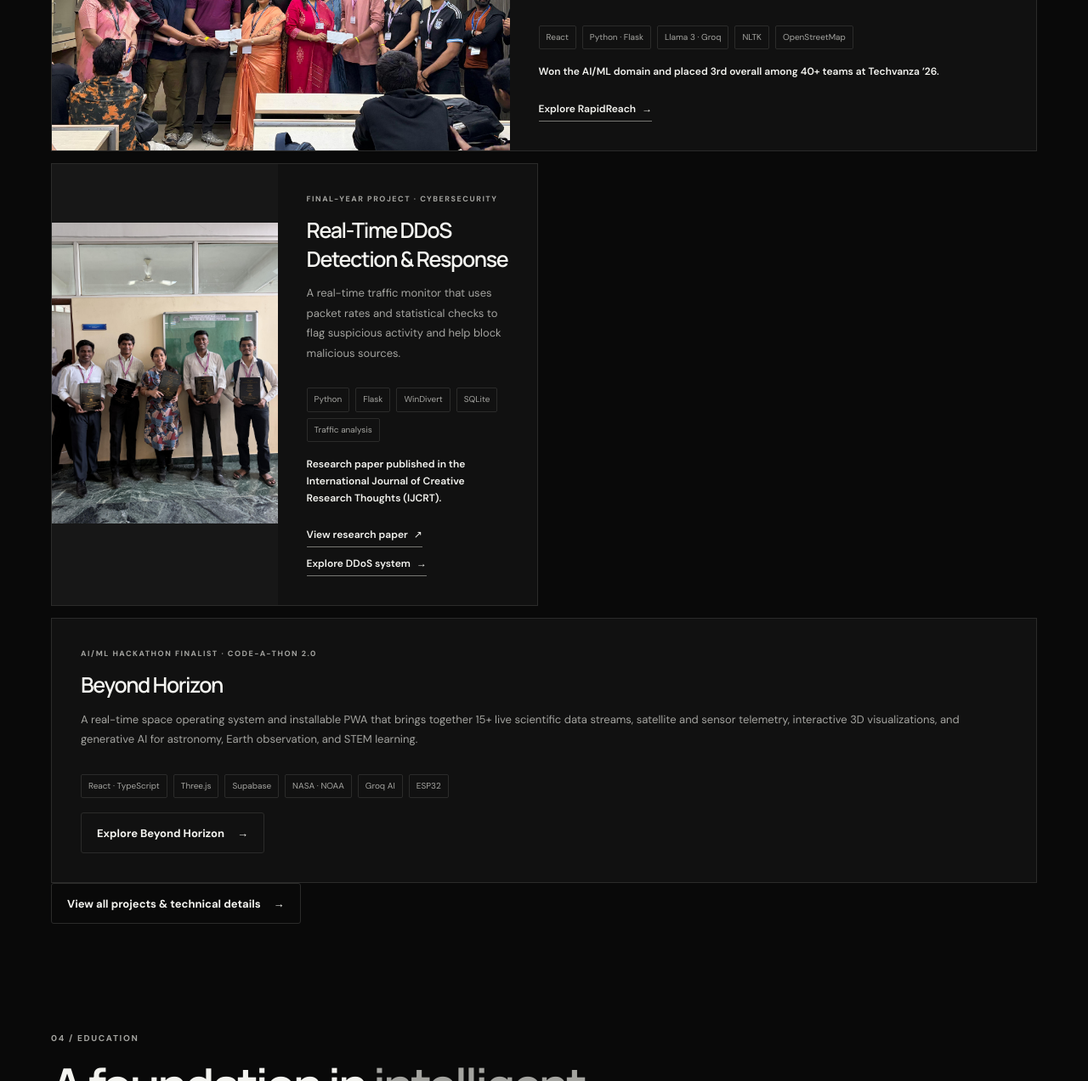
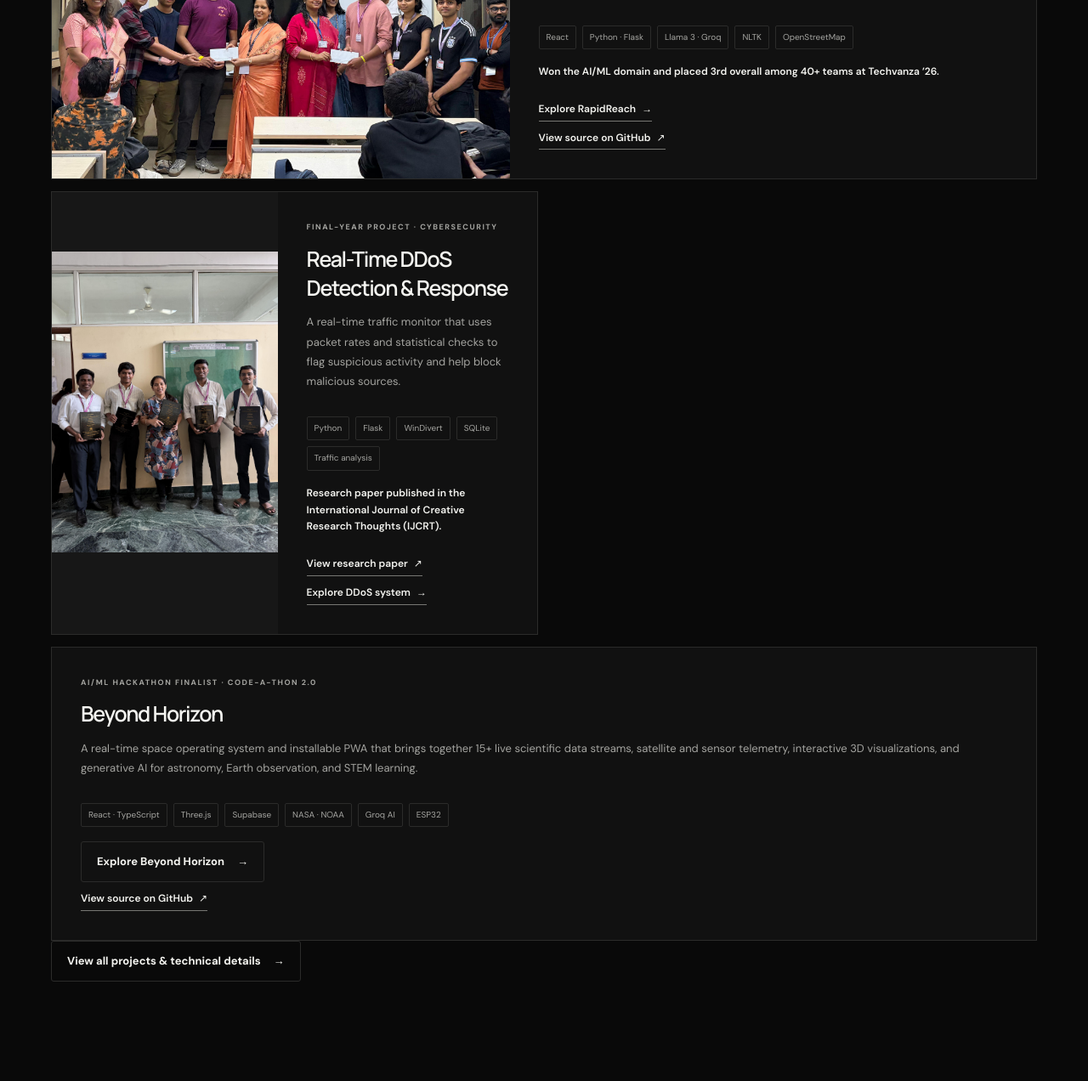
Before and after one commit to sohamrane10/My-Portfolio, a plain HTML site: page index.html in a window 1280 px wide. Shown: the part 3801-5073 px from the top of the page at 85% size. Drawn offline with Linux system fonts and the light colour scheme.

Commit message:
Link RapidReach and Beyond Horizon repositories
Co-authored-by: Copilot App <223556219+Copilot@users.noreply.github.com>

```diff
--- a/index.html
+++ b/index.html
@@ -188,6 +188,7 @@
                         <div class="tag-list"><span>React</span><span>Python · Flask</span><span>Llama 3 · Groq</span><span>NLTK</span><span>OpenStreetMap</span></div>
                         <p class="project-result">Won the AI/ML domain and placed 3rd overall among 40+ teams at Techvanza ’26.</p>
                         <a class="text-link" href="projects.html#rapidreach">Explore RapidReach <span aria-hidden="true">→</span></a>
+                        <a class="text-link" href="https://github.com/sohamrane10/RapidReach" target="_blank" rel="noopener noreferrer">View source on GitHub <span aria-hidden="true">↗</span></a>
                     </div>
                 </article>
                 <article class="project-card project-with-image" id="ddos" data-reveal>
@@ -209,6 +210,7 @@
                         <p>A real-time space operating system and installable PWA that brings together 15+ live scientific data streams, satellite and sensor telemetry, interactive 3D visualizations, and generative AI for astronomy, Earth observation, and STEM learning.</p>
                         <div class="tag-list"><span>React · TypeScript</span><span>Three.js</span><span>Supabase</span><span>NASA · NOAA</span><span>Groq AI</span><span>ESP32</span></div>
                         <a class="button button-secondary" href="projects.html#beyond-horizon">Explore Beyond Horizon <span aria-hidden="true">→</span></a>
+                        <a class="text-link" href="https://github.com/sohamrane10/beyond-horizon-final" target="_blank" rel="noopener noreferrer">View source on GitHub <span aria-hidden="true">↗</span></a>
                     </div>
                 </article>
             </div>
```
Also changed, not shown: projects.html (+2 -0 lines).
